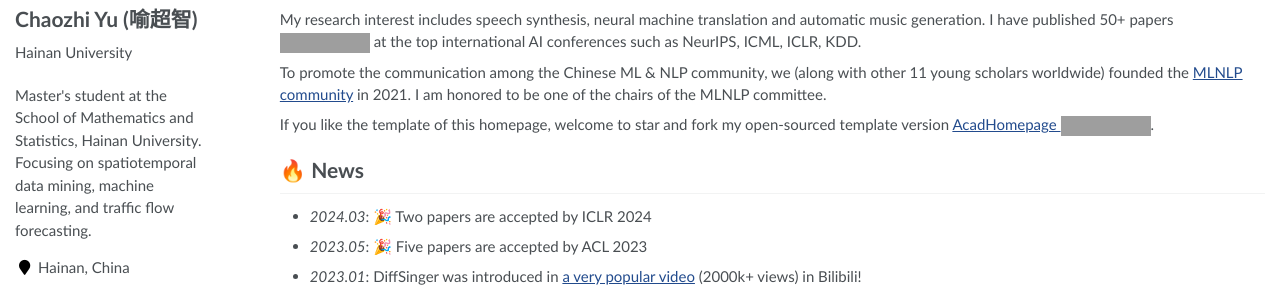
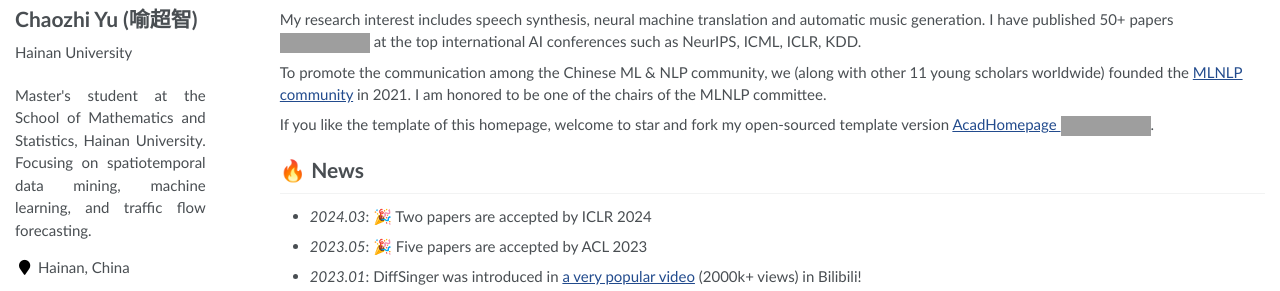
Before and after one commit to yuchaozhi/yuchaozhi.github.io, a Jekyll site: the page built from _pages/about.md, in a window 1280 px wide. Shown: the part 271-562 px from the top of the page. Built offline with Jekyll 4.4.1, drawn with Linux system fonts in a browser that asks for light colours; some web fonts are replaced; grey boxes are pictures that could not be loaded.

Commit message:
修改两端对齐

```diff
--- a/_includes/author-profile.html
+++ b/_includes/author-profile.html
@@ -17,7 +17,7 @@
     <!-- <button class="btn btn--inverse">More Info & Contact</button> -->
     <ul class="author__urls social-icons">
       {% if site.description %}
-        <li><div style="white-space: normal; margin-bottom: 1em;">{{ site.description }}</div></li>
+        <li><div class="site-description" style="white-space: normal; margin-bottom: 1em;">{{ site.description }}</div></li>
       {% endif %}
       {% if author.location %}
         <li><i class="fa fa-fw fa-map-marker" aria-hidden="true"></i> {{ author.location }}</li>
--- a/assets/css/main.scss
+++ b/assets/css/main.scss
@@ -107,3 +107,7 @@ h1:before, .anchor:before {
     background-color: #00369f;
     font-size: .8em;
 }
+
+.site-description {
+  text-align: justify;
+}
```
